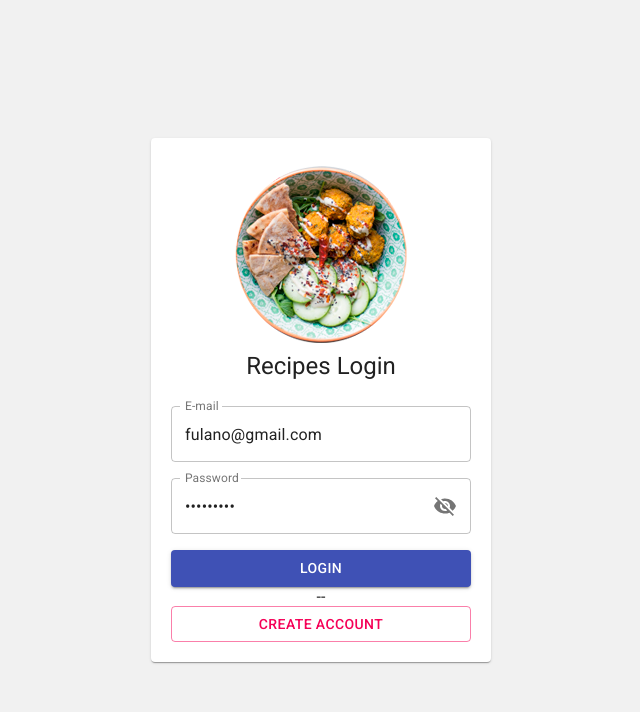
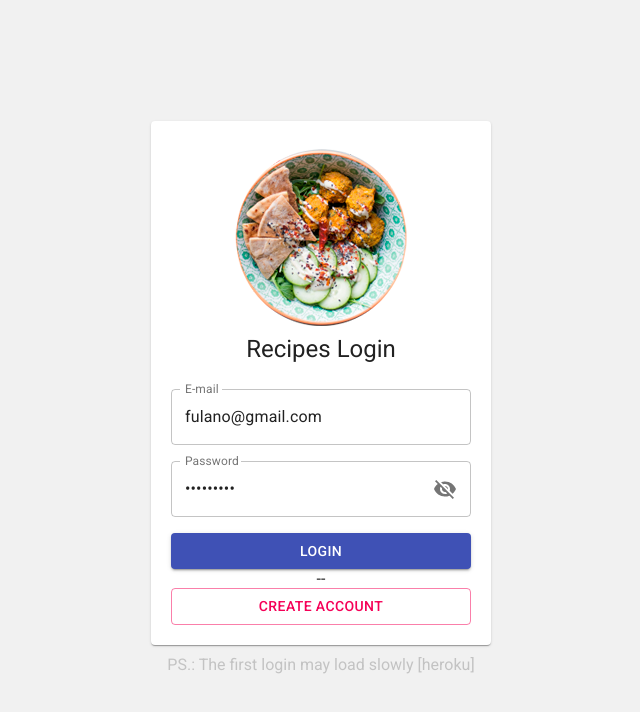
Before and after one commit to pedropaulodf/desafio-onesight, a React (Create React App) app: page / in a window 1280 px wide. Shown: the top 712 px of the page, without its empty margins (319-959 px from the left). Built offline with nearby package versions, Linux system fonts and the light colour scheme.

Commit message:
Mensagem de aviso sobre login demorar na primeira vez

```diff
--- a/src/pages/Login.js
+++ b/src/pages/Login.js
@@ -38,9 +38,14 @@ const useStyles = makeStyles((theme) => ({
     justifyContent: 'center',
     alignItems: 'center',
     backgroundColor: '#f1f1f1',
+    flexDirection: 'column',
   },
   txtAlignCenter: {
     textAlign: 'center'
+  },
+  txtLoginBottomMessage: {
+    marginTop: `10px`,
+    color: `#c3c3c3`,
   }
 }));
 
@@ -224,6 +229,9 @@ export default function Login() {
           Create Account
         </Button>
       </Paper>
+      <Typography variant="p" className={classes.txtLoginBottomMessage} gutterBottom>
+        PS.: The first login may load slowly [heroku]
+      </Typography>
     </Box>
   );
 }
```
Also changed, not shown: 1 other file (tests, documents, lock files or other folders).
